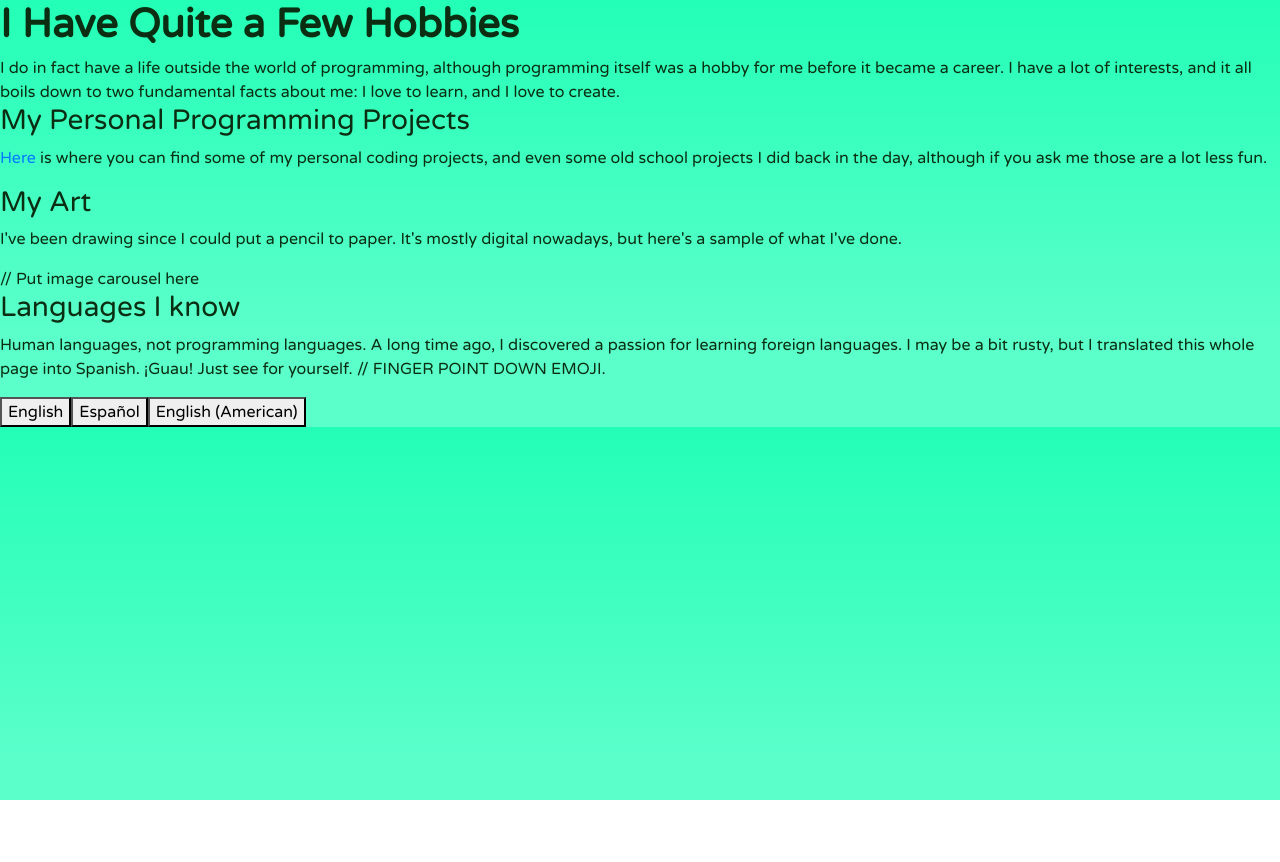
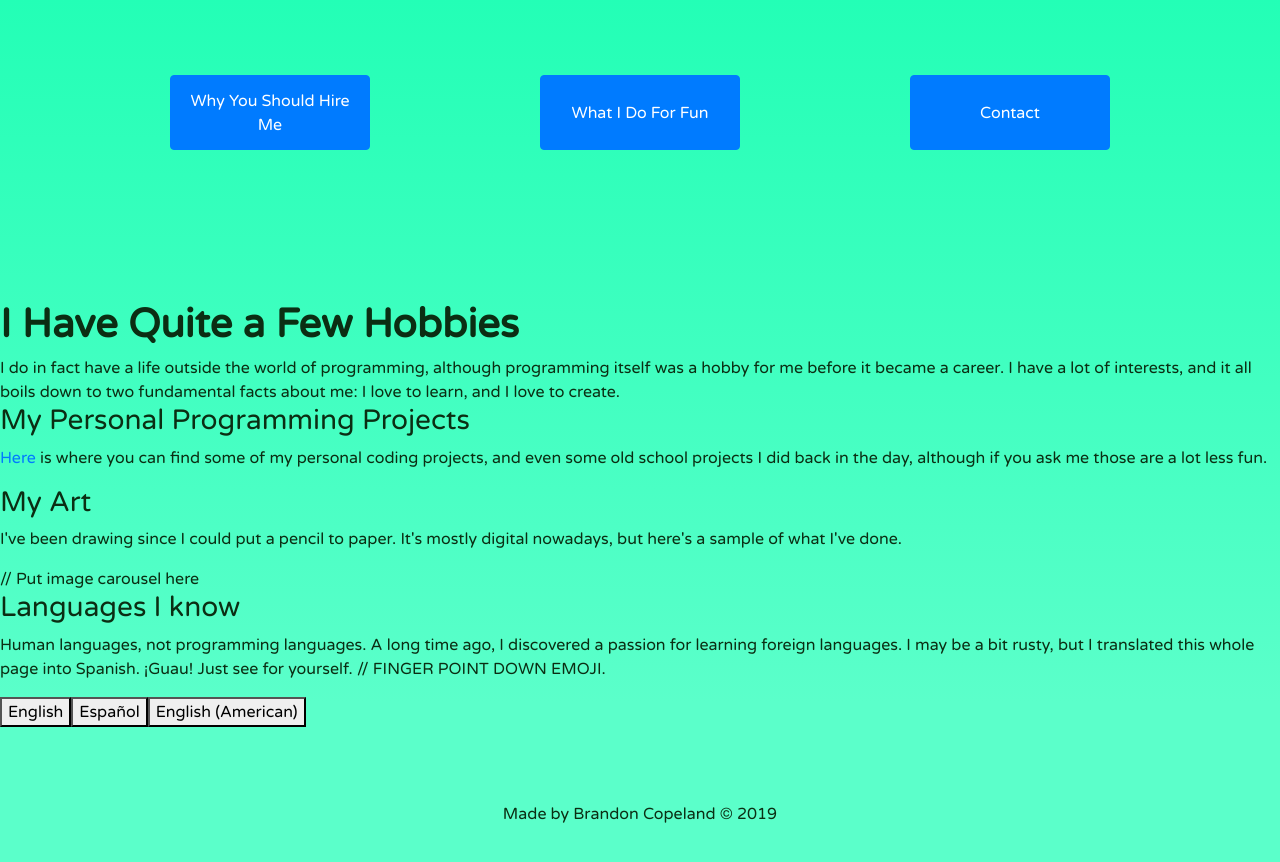
Before and after one commit to copelandBTC/portfolio-site, a React (Create React App) app: page /whatidoforfun in a window 1280 px wide. Shown: the top 862 px of the page. Before the commit the page ends 800 px from the top, so only its background shows below. Built offline with nearby package versions, Linux system fonts and the light colour scheme.

Commit message:
wrapped all pages inside one page

```diff
--- a/src/App.js
+++ b/src/App.js
@@ -2,6 +2,7 @@ import React from 'react';
 import 'bootstrap/dist/css/bootstrap.min.css';
 import './App.css';
 import { BrowserRouter, Route, Switch } from 'react-router-dom';
+import Page from './components/pages/page';
 import Home from './components/pages/home';
 import HireMe from './components/pages/hire-me';
 import Hobbies from './components/pages/hobbies';
--- a/src/components/nav-button.js
+++ b/src/components/nav-button.js
@@ -1,6 +1,7 @@
 import React from 'react';
 import ReactDOM from 'react-dom';
 import { BrowserRouter, NavLink } from 'react-router-dom';
+import { Button } from 'react-bootstrap';
 
 export default class NavButton extends React.Component {
   state = {
@@ -24,9 +25,9 @@ export default class NavButton extends React.Component {
 	  return (
 		<div>
 			<NavLink to={`/${this.state.path}`}>
-				<button className="clickable">
+				<Button size="large" className="clickable" style={{ width: "200px", height: "75px" }}>
 					{ this.state.buttonText }
-				</button>
+				</Button>
 			</NavLink>
 		</div>
 	  );
--- a/src/components/pages/contact.js
+++ b/src/components/pages/contact.js
@@ -1,5 +1,6 @@
 import React from 'react';
 import NavButton from '../nav-button';
+import Page from './page';
 
 export default class contact extends React.Component {
     state = {};
@@ -10,7 +11,7 @@ export default class contact extends React.Component {
 
     render() {
         return (
-            <div>
+            <Page>
                 <section id="contact">
                     <h2>
                         Don't Be a Stranger
@@ -20,7 +21,7 @@ export default class contact extends React.Component {
                         <button>Email</button>
                     </div>
                 </section>
-            </div>
+            </Page>
         )
     }
 }
--- a/src/components/pages/hire-me.js
+++ b/src/components/pages/hire-me.js
@@ -6,6 +6,7 @@ import '../../styles/hire-me.css';
 import { Card, Button } from 'react-bootstrap';
 import SectionCard from '../section-card';
 import CardTitle from '../card-title';
+import Page from './page';
 
 export default class HireMe extends React.Component {
     state = {};
@@ -27,7 +28,7 @@ export default class HireMe extends React.Component {
 
     render() {
         return (
-            <div>
+            <Page>
                 <Button block size="large" style={{ padding: "1rem 1.5rem", color: 'white', background: '#0b2e13', border: '#0b2e13', marginBottom: "40px" }}>My Resume</Button>
                 <SectionCard id="education">
                     <CardTitle>MY EDUCATION</CardTitle>
@@ -38,19 +39,15 @@ export default class HireMe extends React.Component {
                 </SectionCard>
                 <SectionCard id="work">
                     <CardTitle>MY CAREER SO FAR</CardTitle>
-                    {/* <div> */}
                         <Card.Text>PERQ</Card.Text>
                         <Card.Text>Indianapolis, IN</Card.Text>
                         <Card.Text>Software Developer</Card.Text>
                         <Card.Text>July 2018 - October 2019</Card.Text>
-                    {/* </div> */}
                     <hr />
-                    {/* <div> */}
                         <Card.Text>Infosys</Card.Text>
                         <Card.Text>Indianapolis, IN</Card.Text>
                         <Card.Text>Software Developer</Card.Text>
                         <Card.Text>September 2017 - July 2018</Card.Text>
-                    {/* </div> */}
                 </SectionCard>
                 <SectionCard id="tech">
                     <CardTitle>TECHNOLOGIES I'VE USED</CardTitle>
@@ -60,7 +57,7 @@ export default class HireMe extends React.Component {
                         <TechList listItems={ this.techList.slice(6) } />
                     </div>
                 </SectionCard>
-            </div>
+            </Page>
         )
     }
 }
--- a/src/components/pages/hobbies.js
+++ b/src/components/pages/hobbies.js
@@ -1,5 +1,6 @@
 import React from 'react';
 import NavButton from '../nav-button';
+import Page from './page';
 
 export default class Hobbies extends React.Component {
     state = {};
@@ -10,7 +11,7 @@ export default class Hobbies extends React.Component {
 
     render() {
         return (
-            <div>
+            <Page>
                 <section id="about-hobbies">
                     <h2>
                         I Have Quite a Few Hobbies
@@ -53,7 +54,7 @@ export default class Hobbies extends React.Component {
                         <button>English (American)</button>
                     </div>
                 </section>
-            </div>
+            </Page>
         )
     }
 }
--- a/src/components/pages/home.js
+++ b/src/components/pages/home.js
@@ -14,9 +14,6 @@ export default class Home extends React.Component {
                 <div>
                     Hi, I'm Brandon!
                 </div>
-                <NavButton buttonText = "Why You Should Hire Me" />
-                <NavButton buttonText = "What I Do For Fun" />
-                <NavButton buttonText = "Contact" />
             </div>
         )
     }
--- /dev/null
+++ b/src/components/pages/page.js
@@ -0,0 +1,29 @@
+import React from 'react';
+import NavButton from '../nav-button';
+import '../../styles/page.css';
+
+export default class Page extends React.Component {
+    state = {};
+
+    constructor(props) {
+        super();
+    }
+
+    render() {
+        return (
+            <div>
+                <header>
+                    <div style={{ display: "flex", flexDirection: "row", justifyContent: "space-evenly" }}>
+                        <NavButton buttonText = "Why You Should Hire Me" />
+                        <NavButton buttonText = "What I Do For Fun" />
+                        <NavButton buttonText = "Contact" />
+                    </div>
+                </header>
+                { this.props.children }
+                <footer style={{ display: "flex", justifyContent: "center" }}>
+                    Made by Brandon Copeland © { new Date().getFullYear() }
+                </footer>
+            </div>
+        );
+    }
+}
--- a/src/styles/hire-me.css
+++ b/src/styles/hire-me.css
@@ -1,15 +1,3 @@
-body {
-    font-family: 'Varela Round';
-    display: flex;
-    justify-content: center;
-    color: #0b2e13;
-    background: rgb(35,255,182);
-    background: -moz-linear-gradient(180deg, rgba(35,255,182,1) 0%, rgba(91,255,202,1) 78%);
-    background: -webkit-linear-gradient(180deg, rgba(35,255,182,1) 0%, rgba(91,255,202,1) 78%);
-    background: linear-gradient(180deg, rgba(35,255,182,1) 0%, rgba(91,255,202,1) 78%);
-    filter: progid:DXImageTransform.Microsoft.gradient(startColorstr="#23ffb6",endColorstr="#5bffca",GradientType=1);
-}
-
 h2 {
     font-size: 40px;
     font-weight: 900;
--- /dev/null
+++ b/src/styles/page.css
@@ -0,0 +1,21 @@
+body {
+    font-family: 'Varela Round';
+    display: flex;
+    justify-content: center;
+    color: #0b2e13;
+    background: rgb(35,255,182);
+    background: -moz-linear-gradient(180deg, rgba(35,255,182,1) 0%, rgba(91,255,202,1) 78%);
+    background: -webkit-linear-gradient(180deg, rgba(35,255,182,1) 0%, rgba(91,255,202,1) 78%);
+    background: linear-gradient(180deg, rgba(35,255,182,1) 0%, rgba(91,255,202,1) 78%);
+    filter: progid:DXImageTransform.Microsoft.gradient(startColorstr="#23ffb6",endColorstr="#5bffca",GradientType=1);
+}
+
+header {
+    margin-top: 75px;
+    margin-bottom: 150px;
+}
+
+footer {
+    margin-top: 75px;
+    margin-bottom: 75px;
+}
```
Also changed, not shown: 1 other file (tests, documents, lock files or other folders).
